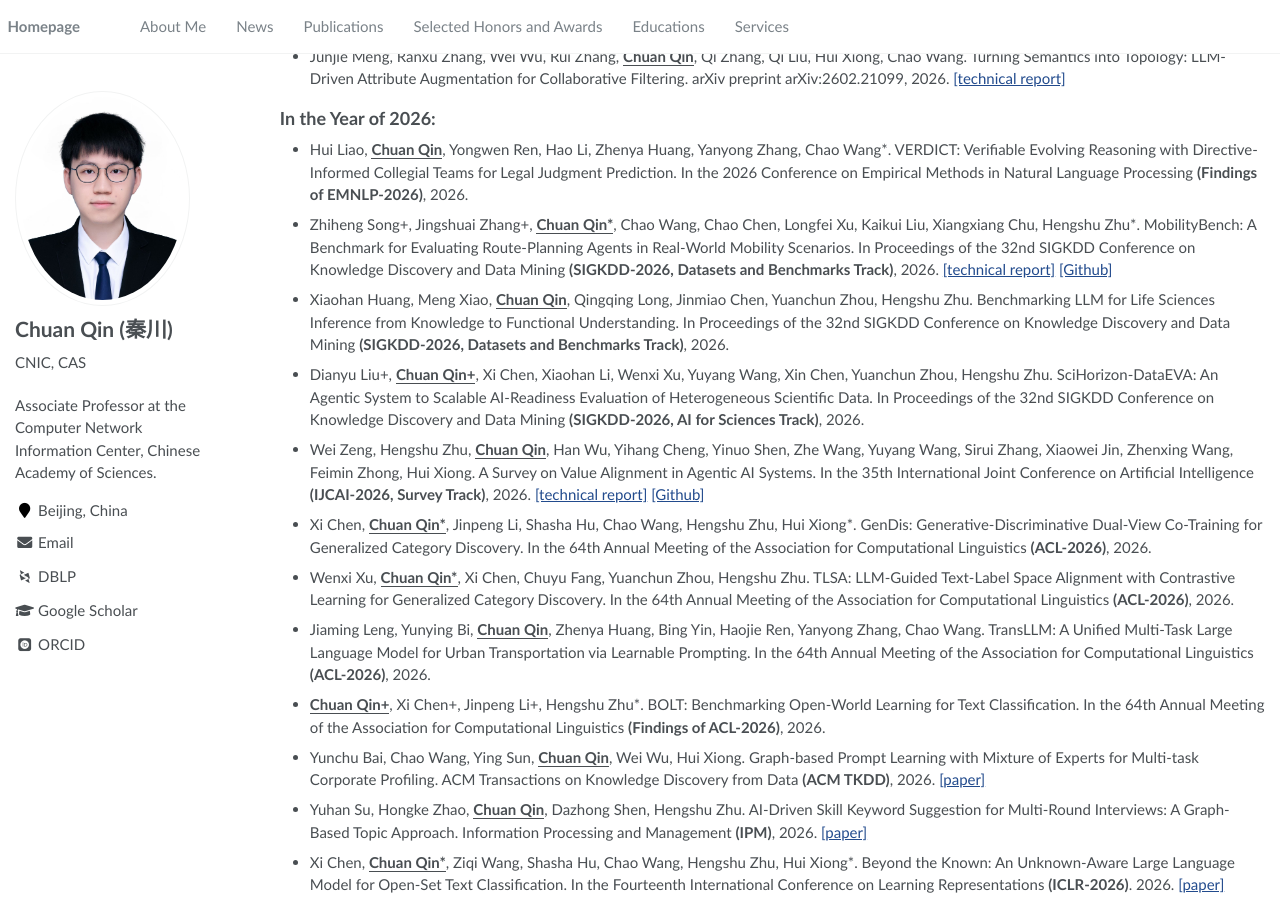
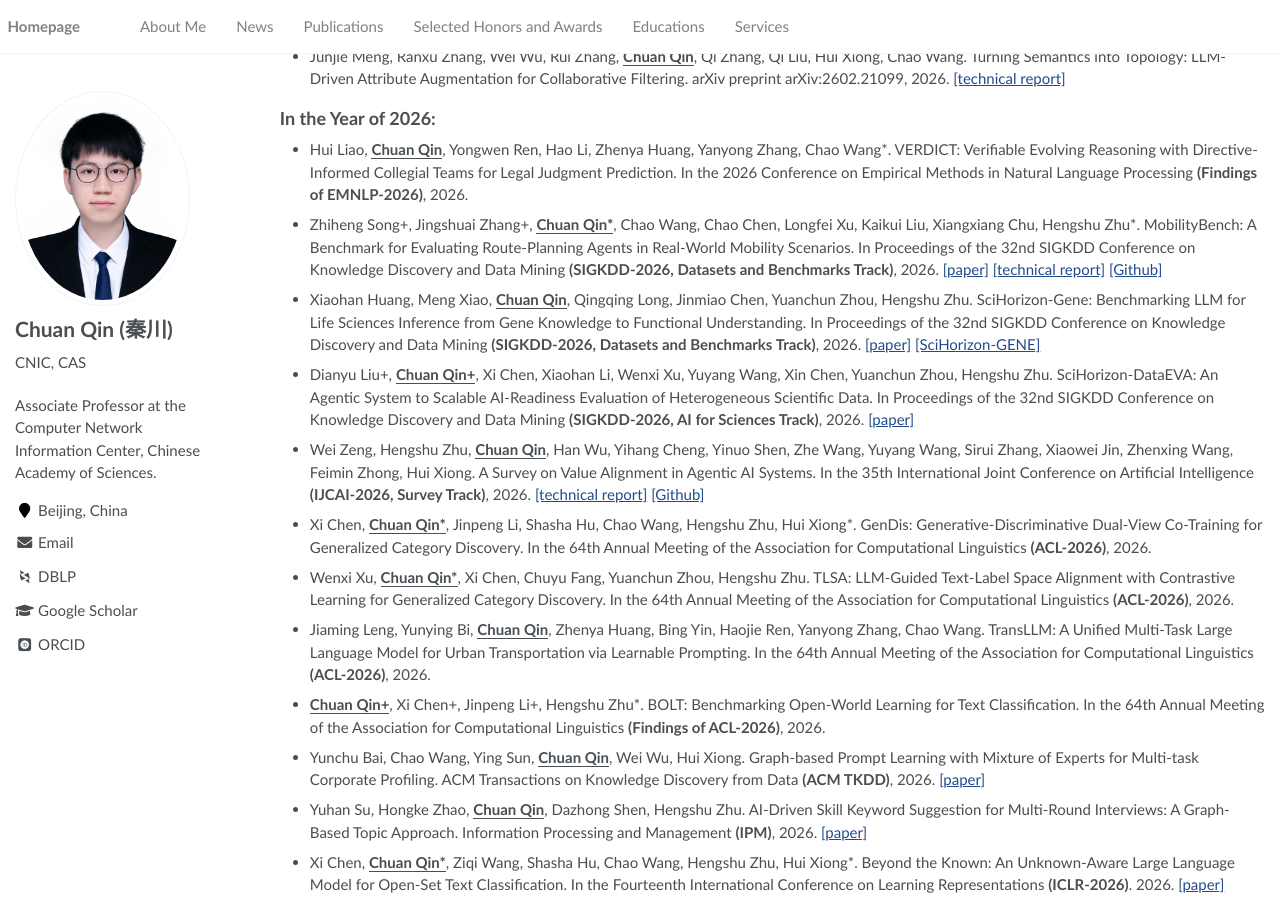
Before and after one commit to Dylan-Qin/dylan-qin.github.io, a Jekyll site: the page built from _pages/about.md, in a window 1280 px wide and 900 px high, scrolled down 1016 px. Built offline with Jekyll 4.4.1, drawn with Linux system fonts in a browser that asks for light colours; some web fonts are replaced.

Commit message:
update paper links
Co-Authored-By: Claude <noreply@anthropic.com>

```diff
--- a/_pages/about.md
+++ b/_pages/about.md
@@ -118,12 +118,12 @@ document.addEventListener('DOMContentLoaded', function() {
 
 - Hui Liao, **<u>Chuan Qin</u>**, Yongwen Ren, Hao Li, Zhenya Huang, Yanyong Zhang, Chao Wang*. VERDICT: Verifiable Evolving Reasoning with Directive-Informed Collegial Teams for Legal Judgment Prediction. In the 2026 Conference on Empirical Methods in Natural Language Processing **(Findings of EMNLP-2026)**, 2026.
 
-- Zhiheng Song+, Jingshuai Zhang+, **<u>Chuan Qin*</u>**, Chao Wang, Chao Chen, Longfei Xu, Kaikui Liu, Xiangxiang Chu, Hengshu Zhu*. MobilityBench: A Benchmark for Evaluating Route-Planning Agents in Real-World Mobility Scenarios. In Proceedings of the 32nd SIGKDD Conference on Knowledge Discovery and Data Mining **(SIGKDD-2026, Datasets and Benchmarks Track)**, 2026. [[technical report]](https://arxiv.org/abs/2602.22638) [[Github]](https://github.com/AMAP-ML/MobilityBench)
+- Zhiheng Song+, Jingshuai Zhang+, **<u>Chuan Qin*</u>**, Chao Wang, Chao Chen, Longfei Xu, Kaikui Liu, Xiangxiang Chu, Hengshu Zhu*. MobilityBench: A Benchmark for Evaluating Route-Planning Agents in Real-World Mobility Scenarios. In Proceedings of the 32nd SIGKDD Conference on Knowledge Discovery and Data Mining **(SIGKDD-2026, Datasets and Benchmarks Track)**, 2026. [[paper]](https://dl.acm.org/doi/10.1145/3770855.3817498) [[technical report]](https://arxiv.org/abs/2602.22638) [[Github]](https://github.com/AMAP-ML/MobilityBench)
 
-- Xiaohan Huang, Meng Xiao, **<u>Chuan Qin</u>**, Qingqing Long, Jinmiao Chen, Yuanchun Zhou, Hengshu Zhu. Benchmarking LLM for Life Sciences Inference from Knowledge to Functional Understanding. In Proceedings of the 32nd SIGKDD Conference on Knowledge Discovery and Data Mining **(SIGKDD-2026, Datasets and Benchmarks Track)**, 2026.
-  <!-- [[technical report]](https://arxiv.org/abs/2601.12805)[[SciHorizon-GENE]](https://www.scihorizon.cn/verticalCategory/SciHorizonGene)  -->
+- Xiaohan Huang, Meng Xiao, **<u>Chuan Qin</u>**, Qingqing Long, Jinmiao Chen, Yuanchun Zhou, Hengshu Zhu. SciHorizon-Gene: Benchmarking LLM for Life Sciences Inference from Gene Knowledge to Functional Understanding. In Proceedings of the 32nd SIGKDD Conference on Knowledge Discovery and Data Mining **(SIGKDD-2026, Datasets and Benchmarks Track)**, 2026. [[paper]](https://dl.acm.org/doi/10.1145/3770855.3817489)
+[[SciHorizon-GENE]](https://www.scihorizon.cn/verticalCategory/SciHorizonGene)
 
-- Dianyu Liu+, **<u>Chuan Qin+</u>**, Xi Chen, Xiaohan Li, Wenxi Xu, Yuyang Wang, Xin Chen, Yuanchun Zhou, Hengshu Zhu. SciHorizon-DataEVA: An Agentic System to Scalable AI-Readiness Evaluation of Heterogeneous Scientific Data. In Proceedings of the 32nd SIGKDD Conference on Knowledge Discovery and Data Mining **(SIGKDD-2026, AI for Sciences Track)**, 2026.
+- Dianyu Liu+, **<u>Chuan Qin+</u>**, Xi Chen, Xiaohan Li, Wenxi Xu, Yuyang Wang, Xin Chen, Yuanchun Zhou, Hengshu Zhu. SciHorizon-DataEVA: An Agentic System to Scalable AI-Readiness Evaluation of Heterogeneous Scientific Data. In Proceedings of the 32nd SIGKDD Conference on Knowledge Discovery and Data Mining **(SIGKDD-2026, AI for Sciences Track)**, 2026. [[paper]](https://dl.acm.org/doi/10.1145/3770855.3818996)
 
 - Wei Zeng, Hengshu Zhu, **<u>Chuan Qin</u>**, Han Wu, Yihang Cheng, Yinuo Shen, Zhe Wang, Yuyang Wang, Sirui Zhang, Xiaowei Jin, Zhenxing Wang, Feimin Zhong, Hui Xiong. A Survey on Value Alignment in Agentic AI Systems. In the 35th International Joint Conference on Artificial Intelligence **(IJCAI-2026, Survey Track)**, 2026. [[technical report]](https://arxiv.org/abs/2506.09656) [[Github]](https://github.com/Wei-ZENG1020/Value-Alignment-Agentic-AI-Papers-Survey-Taxonomy)
 
```
